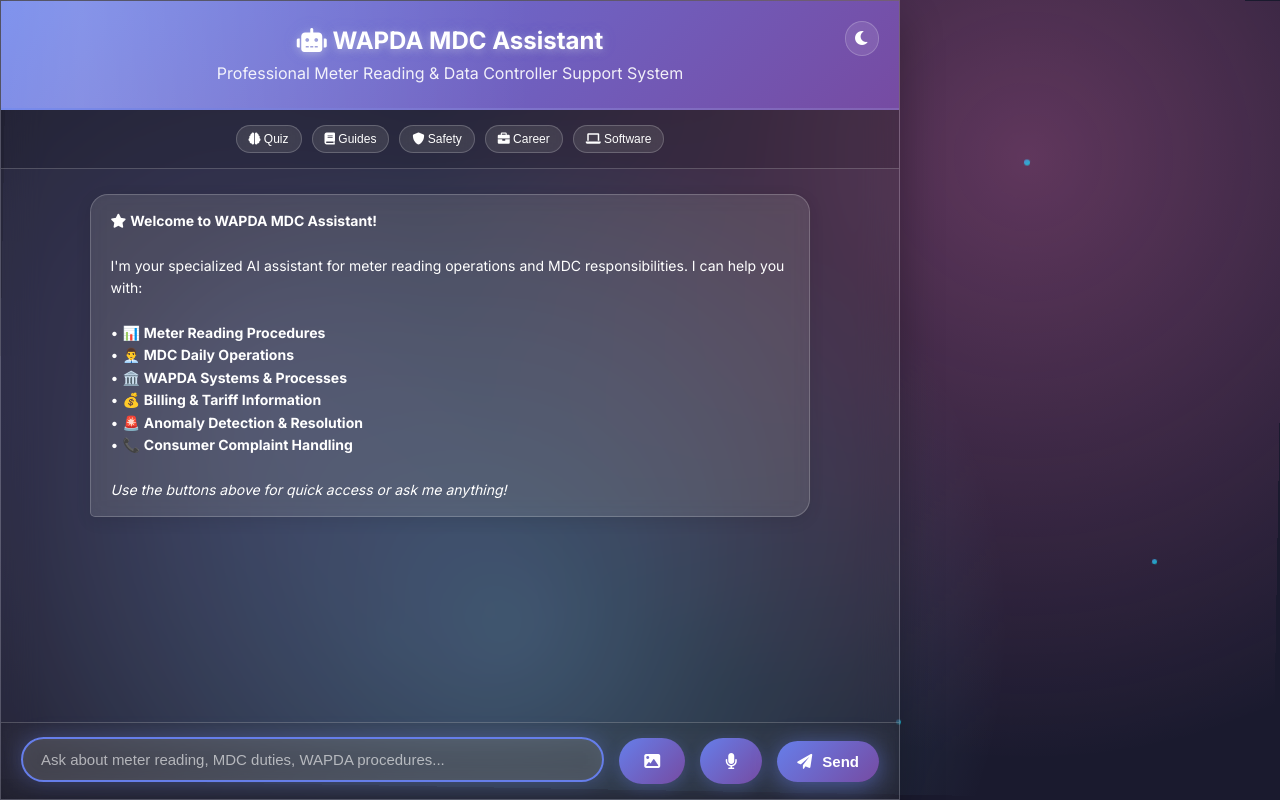
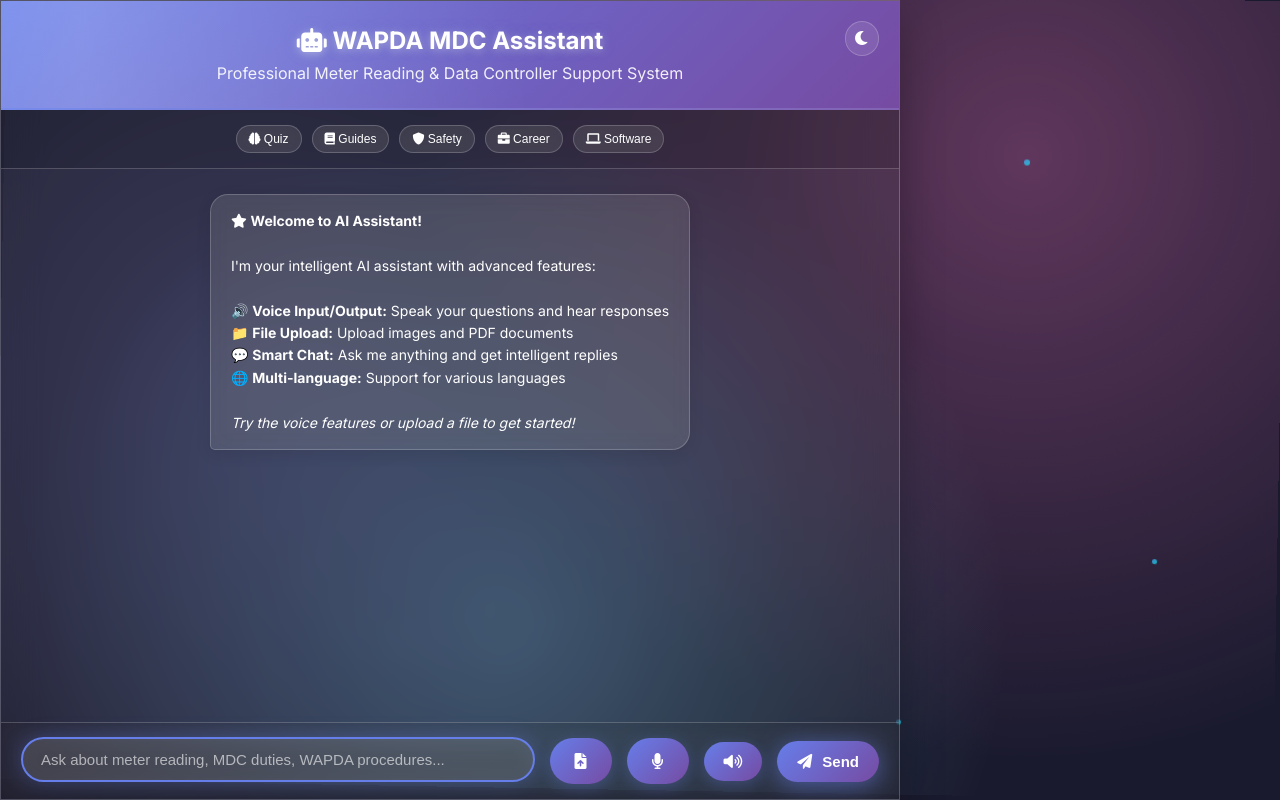
Before and after one commit to ayeshajavid91-star/wapda-chatbot, a Flask app: page / in a window 1280 px wide. Run offline with Flask 3, Linux system fonts and the light colour scheme.

Commit message:
Add voice input/output and PDF upload features
- Added text-to-speech for bot responses with toggle button
- Enhanced speech recognition for voice input
- Added PDF file upload support alongside images
- Updated file upload API to handle multiple file types
- Improved chatbot responses for better user interaction
- Updated welcome message to reflect new features

```diff
--- a/app.py
+++ b/app.py
@@ -9,7 +9,7 @@ app = Flask(__name__, template_folder='templates', static_folder='static')
 CORS(app)
 
 UPLOAD_FOLDER = os.environ.get('UPLOAD_FOLDER') or os.path.join(tempfile.gettempdir(), 'uploads')
-ALLOWED_EXTENSIONS = {'png', 'jpg', 'jpeg', 'gif', 'bmp'}
+ALLOWED_EXTENSIONS = {'png', 'jpg', 'jpeg', 'gif', 'bmp', 'pdf'}
 app.config['UPLOAD_FOLDER'] = UPLOAD_FOLDER
 os.makedirs(UPLOAD_FOLDER, exist_ok=True)
 print('UPLOAD_FOLDER set to', app.config['UPLOAD_FOLDER'])
@@ -20,9 +20,56 @@ KNOWLEDGE_BASE = {
 }
 
 def find_relevant_answer(user_query):
-    """Find relevant answer from knowledge base"""
-    # Knowledge base has been cleared as requested
-    return "I'm a chatbot with no existing features loaded. Please suggest new features to implement!"
+    """Find relevant answer from knowledge base or provide intelligent responses"""
+    user_query_lower = user_query.lower().strip()
+
+    # Handle greetings
+    if any(word in user_query_lower for word in ['hello', 'hi', 'hey', 'assalam', 'salaam']):
+        return "👋 Hello! I'm your AI assistant. I can help you with voice input, file uploads, and answering questions. What would you like to know?"
+
+    # Handle voice-related queries
+    if any(word in user_query_lower for word in ['voice', 'speak', 'speech', 'audio', 'sound']):
+        return "🔊 I support voice input and output! Click the microphone button to speak your questions, and enable voice responses to hear my answers. Try asking me something!"
+
+    # Handle file upload queries
+    if any(word in user_query_lower for word in ['upload', 'file', 'image', 'pdf', 'document']):
+        return "📁 I can help you upload images and PDF files. Click the upload button to select and send files. I can process both images and documents!"
+
+    # Handle feature questions
+    if any(word in user_query_lower for word in ['feature', 'what can you do', 'capabilities', 'help']):
+        return """🤖 Here's what I can do:
+
+🔊 **Voice Features:**
+• Speak your questions using the microphone
+• Listen to my responses with voice output
+• Toggle voice on/off anytime
+
+📁 **File Upload:**
+• Upload images (PNG, JPG, JPEG, GIF, BMP)
+• Upload PDF documents
+• Automatic file processing
+
+💬 **Chat Features:**
+• Answer questions intelligently
+• Support for multiple languages
+• Real-time conversation
+
+❓ **Ask me anything!** I'm here to help with information, assistance, or just chat!"""
+
+    # Handle thank you
+    if any(word in user_query_lower for word in ['thank', 'thanks', 'shukriya']):
+        return "🙏 You're welcome! I'm glad I could help. Feel free to ask me anything else!"
+
+    # Handle goodbye
+    if any(word in user_query_lower for word in ['bye', 'goodbye', 'see you', 'allah hafiz']):
+        return "👋 Goodbye! Have a great day. Come back anytime if you need assistance!"
+
+    # Handle general questions
+    if '?' in user_query or any(word in user_query_lower for word in ['what', 'how', 'why', 'when', 'where', 'who', 'which']):
+        return f"🤔 That's an interesting question: '{user_query}'\n\nI'm an AI assistant with voice and file upload capabilities. While I don't have specific knowledge about that topic yet, I can help you find information or assist with uploading files. What else would you like to know?"
+
+    # Default response for other inputs
+    return f"💬 I received your message: '{user_query}'\n\nI'm here to help! You can:\n• Ask me questions\n• Use voice input/output\n• Upload images or PDF files\n• Chat about various topics\n\nWhat would you like to do next?"
 
 @app.route('/')
 def index():
@@ -32,23 +79,39 @@ def allowed_file(filename):
     return '.' in filename and filename.rsplit('.', 1)[1].lower() in ALLOWED_EXTENSIONS
 
 @app.route('/api/upload', methods=['POST'])
-def upload_image():
-    if 'image' not in request.files:
-        return jsonify({'success': False, 'message': 'No image file found in request.'}), 400
+def upload_file():
+    if 'file' not in request.files and 'image' not in request.files:
+        return jsonify({'success': False, 'message': 'No file found in request.'}), 400
 
-    file = request.files['image']
-    if file.filename == '':
+    # Check for both 'file' and 'image' keys for backward compatibility
+    file = request.files.get('file') or request.files.get('image')
+
+    if not file or file.filename == '':
         return jsonify({'success': False, 'message': 'No selected file.'}), 400
 
     if not allowed_file(file.filename):
-        return jsonify({'success': False, 'message': 'Unsupported image type.'}), 400
+        return jsonify({'success': False, 'message': 'Unsupported file type. Please upload images (PNG, JPG, JPEG, GIF, BMP) or PDF files.'}), 400
 
     filename = secure_filename(file.filename)
     save_path = os.path.join(app.config['UPLOAD_FOLDER'], filename)
     file.save(save_path)
 
-    image_url = f'/uploads/{filename}'
-    return jsonify({'success': True, 'message': 'Image uploaded successfully.', 'filename': filename, 'url': image_url})
+    file_url = f'/uploads/{filename}'
+
+    # Determine file type for response
+    file_type = "file"
+    if filename.lower().endswith(('.png', '.jpg', '.jpeg', '.gif', '.bmp')):
+        file_type = "image"
+    elif filename.lower().endswith('.pdf'):
+        file_type = "PDF"
+
+    return jsonify({
+        'success': True,
+        'message': f'{file_type.capitalize()} uploaded successfully.',
+        'filename': filename,
+        'url': file_url,
+        'type': file_type
+    })
 
 @app.route('/uploads/<path:filename>')
 def uploaded_file(filename):
--- a/templates/index.html
+++ b/templates/index.html
@@ -613,16 +613,14 @@
         <div class="chat-box" id="chatBox">
             <div class="message bot">
                 <div class="message-content">
-                    <i class="fas fa-star"></i> <strong>Welcome to WAPDA MDC Assistant!</strong><br><br>
-                    I'm your specialized AI assistant for meter reading operations and MDC responsibilities. I can help you with:
+                    <i class="fas fa-star"></i> <strong>Welcome to AI Assistant!</strong><br><br>
+                    I'm your intelligent AI assistant with advanced features:
                     <br><br>
-                    • 📊 <strong>Meter Reading Procedures</strong><br>
-                    • 👨‍💼 <strong>MDC Daily Operations</strong><br>
-                    • 🏛️ <strong>WAPDA Systems & Processes</strong><br>
-                    • 💰 <strong>Billing & Tariff Information</strong><br>
-                    • 🚨 <strong>Anomaly Detection & Resolution</strong><br>
-                    • 📞 <strong>Consumer Complaint Handling</strong><br><br>
-                    <em>Use the buttons above for quick access or ask me anything!</em>
+                    🔊 <strong>Voice Input/Output:</strong> Speak your questions and hear responses<br>
+                    📁 <strong>File Upload:</strong> Upload images and PDF documents<br>
+                    💬 <strong>Smart Chat:</strong> Ask me anything and get intelligent replies<br>
+                    🌐 <strong>Multi-language:</strong> Support for various languages<br><br>
+                    <em>Try the voice features or upload a file to get started!</em>
                 </div>
             </div>
         </div>
@@ -640,13 +638,16 @@
                     placeholder="Ask about meter reading, MDC duties, WAPDA procedures..."
                     autocomplete="off"
                 >
-                <input type="file" id="imageInput" accept="image/*" hidden>
+                <input type="file" id="fileInput" accept="image/*,.pdf" hidden>
             </div>
-            <button class="image-button" onclick="document.getElementById('imageInput').click()" id="imageUploadButton" title="Upload equipment image">
-                <i class="fas fa-image"></i>
+            <button class="image-button" onclick="document.getElementById('fileInput').click()" id="fileUploadButton" title="Upload image or PDF">
+                <i class="fas fa-file-upload"></i>
             </button>
             <button class="mic-button" onclick="toggleMicrophone()" id="micButton" title="Speak your question">
                 <i class="fas fa-microphone"></i>
+            </button>
+            <button class="voice-button" onclick="toggleVoiceOutput()" id="voiceButton" title="Toggle voice responses">
+                <i class="fas fa-volume-up"></i>
             </button>
             <button onclick="sendMessage()" id="sendButton">
                 <i class="fas fa-paper-plane"></i> Send
@@ -771,6 +772,13 @@
                 top: chatBox.scrollHeight,
                 behavior: 'smooth'
             });
+
+            // Speak bot messages if voice is enabled
+            if (sender === 'bot') {
+                // Remove emojis and formatting for speech
+                const cleanText = text.replace(/[^\w\s.,!?-]/g, '').trim();
+                speakText(cleanText);
+            }
         }
 
         function showTypingIndicator() {
@@ -863,31 +871,44 @@
             }
         }
 
-        const imageInput = document.getElementById('imageInput');
+        const fileInput = document.getElementById('fileInput');
         const imagePreviewArea = document.getElementById('imagePreviewArea');
         const imagePreview = document.getElementById('imagePreview');
         const previewText = document.getElementById('previewText');
 
-        imageInput.addEventListener('change', function(event) {
+        fileInput.addEventListener('change', function(event) {
             const file = event.target.files[0];
             if (!file) return;
-            showImagePreview(file);
-            uploadImage(file);
+            showFilePreview(file);
+            uploadFile(file);
         });
 
-        function showImagePreview(file) {
-            const reader = new FileReader();
-            reader.onload = function(e) {
-                imagePreview.innerHTML = `<img src="${e.target.result}" alt="Uploaded image preview">`;
-                previewText.textContent = `Selected image: ${file.name}`;
+        function showFilePreview(file) {
+            const fileType = file.type;
+            const fileName = file.name;
+
+            if (fileType.startsWith('image/')) {
+                const reader = new FileReader();
+                reader.onload = function(e) {
+                    imagePreview.innerHTML = `<img src="${e.target.result}" alt="Uploaded image preview">`;
+                    previewText.textContent = `Selected image: ${fileName}`;
+                    imagePreviewArea.classList.add('visible');
+                };
+                reader.readAsDataURL(file);
+            } else if (fileType === 'application/pdf') {
+                imagePreview.innerHTML = `<i class="fas fa-file-pdf" style="font-size: 36px; color: #dc3545;"></i>`;
+                previewText.textContent = `Selected PDF: ${fileName}`;
                 imagePreviewArea.classList.add('visible');
-            };
-            reader.readAsDataURL(file);
+            } else {
+                imagePreview.innerHTML = `<i class="fas fa-file" style="font-size: 36px; color: #6c757d;"></i>`;
+                previewText.textContent = `Selected file: ${fileName}`;
+                imagePreviewArea.classList.add('visible');
+            }
         }
 
-        function uploadImage(file) {
+        function uploadFile(file) {
             const formData = new FormData();
-            formData.append('image', file);
+            formData.append('file', file);
 
             fetch('/api/upload', {
                 method: 'POST',
@@ -896,28 +917,77 @@
             .then(response => response.json())
             .then(data => {
                 if (data.success) {
-                    displayMessage(`✅ Image uploaded successfully: ${data.filename}`, 'bot');
+                    displayMessage(`✅ File uploaded successfully: ${data.filename}`, 'bot');
                     if (data.url) {
                         displayMessage(`Preview URL: ${data.url}`, 'bot');
                     }
                 } else {
-                    displayMessage(`⚠️ Image upload failed: ${data.message}`, 'bot');
+                    displayMessage(`⚠️ File upload failed: ${data.message}`, 'bot');
                 }
             })
             .catch(error => {
-                displayMessage('⚠️ Image upload failed. Please try again.', 'bot');
+                displayMessage('⚠️ File upload failed. Please try again.', 'bot');
                 console.error('Upload error:', error);
             });
         }
 
-        // Add input focus effects
-        userInput.addEventListener('focus', function() {
-            this.parentElement.style.transform = 'scale(1.02)';
-        });
+        // Text-to-Speech variables
+        let voiceEnabled = false;
+        let speechSynthesis = window.speechSynthesis;
+        let currentUtterance = null;
 
-        userInput.addEventListener('blur', function() {
-            this.parentElement.style.transform = 'scale(1)';
-        });
+        function toggleVoiceOutput() {
+            voiceEnabled = !voiceEnabled;
+            updateVoiceButton();
+
+            if (voiceEnabled) {
+                displayMessage('🔊 Voice responses enabled', 'bot');
+            } else {
+                displayMessage('🔇 Voice responses disabled', 'bot');
+                if (currentUtterance) {
+                    speechSynthesis.cancel();
+                }
+            }
+        }
+
+        function updateVoiceButton() {
+            const voiceButton = document.getElementById('voiceButton');
+            if (!voiceButton) return;
+            if (voiceEnabled) {
+                voiceButton.style.background = '#28a745';
+                voiceButton.innerHTML = '<i class="fas fa-volume-up"></i>';
+            } else {
+                voiceButton.style.background = 'var(--primary)';
+                voiceButton.innerHTML = '<i class="fas fa-volume-mute"></i>';
+            }
+        }
+
+        function speakText(text) {
+            if (!voiceEnabled || !speechSynthesis) return;
+
+            // Cancel any ongoing speech
+            if (currentUtterance) {
+                speechSynthesis.cancel();
+            }
+
+            // Create new utterance
+            currentUtterance = new SpeechSynthesisUtterance(text);
+
+            // Configure voice settings
+            currentUtterance.rate = 0.9;
+            currentUtterance.pitch = 1;
+            currentUtterance.volume = 0.8;
+
+            // Set voice (prefer English voices)
+            const voices = speechSynthesis.getVoices();
+            const englishVoice = voices.find(voice => voice.lang.startsWith('en'));
+            if (englishVoice) {
+                currentUtterance.voice = englishVoice;
+            }
+
+            // Speak
+            speechSynthesis.speak(currentUtterance);
+        }
 
         // Theme management
         let isDarkMode = true;
```
Also changed, not shown: 1 other file.
